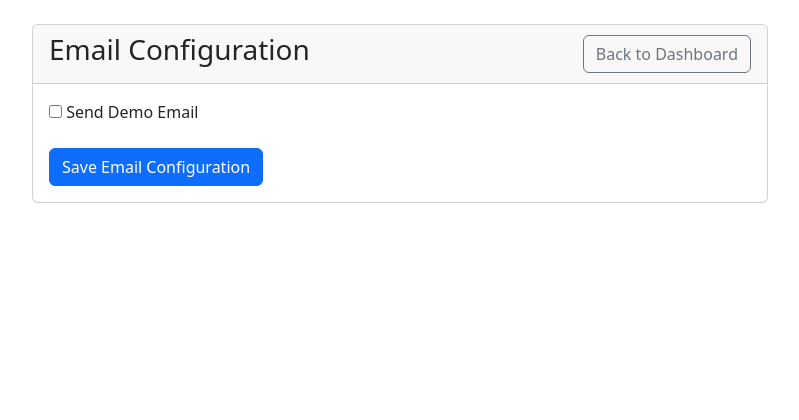
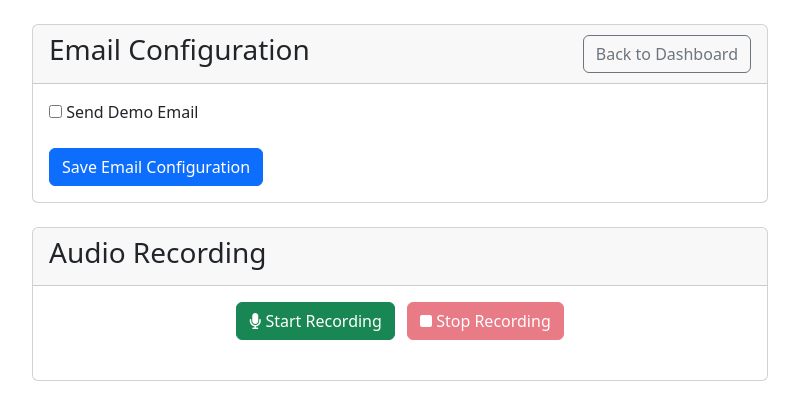
Before and after one commit to pmpmtj/Voice-Diary-WebApp, a Django app: page /email-config/ in a window 1280 px wide. Shown: the part 56-476 px from the top of the page, without its empty margins (240-1039 px from the left). Run offline with Django 4.2, Linux system fonts and the light colour scheme; the visitor is signed in with stand-in values (Sample User, id 1).

Commit message:
add demo recording capability to email-config page

```diff
--- a/scheduler_control/templates/scheduler_control/email_config.html
+++ b/scheduler_control/templates/scheduler_control/email_config.html
@@ -3,7 +3,8 @@
 {% block content %}
 <div class="row">
     <div class="col-md-8 mx-auto">
-        <div class="card">
+        <!-- Email Configuration Card -->
+        <div class="card mb-4">
             <div class="card-header d-flex justify-content-between align-items-center">
                 <h3>Email Configuration</h3>
                 <a href="{% url 'dashboard' %}" class="btn btn-outline-secondary">Back to Dashboard</a>
@@ -43,6 +44,40 @@
                 </form>
             </div>
         </div>
+
+        <!-- Recording Card -->
+        <div class="card">
+            <div class="card-header">
+                <h3>Audio Recording</h3>
+            </div>
+            <div class="card-body">
+                <div class="text-center mb-4">
+                    <button id="startRecord" class="btn btn-success me-2">
+                        <i class="fas fa-microphone"></i> Start Recording
+                    </button>
+                    <button id="stopRecord" class="btn btn-danger" disabled>
+                        <i class="fas fa-stop"></i> Stop Recording
+                    </button>
+                </div>
+
+                <div class="progress mb-3" style="display: none;">
+                    <div class="progress-bar progress-bar-striped progress-bar-animated"
+                         role="progressbar" style="width: 0%"></div>
+                </div>
+
+                <div id="recordingStatus" class="alert alert-info" style="display: none;">
+                    Recording in progress...
+                </div>
+
+                <div id="audioPreview" class="mt-3" style="display: none;">
+                    <h5>Preview Recording</h5>
+                    <audio id="audioPlayer" controls class="w-100"></audio>
+                    <button id="sendRecording" class="btn btn-primary mt-2">
+                        <i class="fas fa-paper-plane"></i> Send Recording
+                    </button>
+                </div>
+            </div>
+        </div>
     </div>
 </div>
 {% endblock %}
@@ -50,6 +85,7 @@
 {% block extra_js %}
 <script>
 document.addEventListener('DOMContentLoaded', function() {
+    // Email configuration form handling
     const emailConfigForm = document.getElementById('email-config-form');
     const sendDemoEmailCheckbox = document.getElementById('send-demo-email');
     const emailFields = document.getElementById('email-fields');
@@ -99,6 +135,101 @@ document.addEventListener('DOMContentLoaded', function() {
             alert('An error occurred while updating the email configuration.');
         });
     });
+
+    // Recording functionality
+    let mediaRecorder;
+    let audioChunks = [];
+    let recordingStartTime;
+    let progressInterval;
+
+    const startButton = document.getElementById('startRecord');
+    const stopButton = document.getElementById('stopRecord');
+    const progressBar = document.querySelector('.progress');
+    const progressBarInner = document.querySelector('.progress-bar');
+    const recordingStatus = document.getElementById('recordingStatus');
+    const audioPreview = document.getElementById('audioPreview');
+    const audioPlayer = document.getElementById('audioPlayer');
+    const sendRecordingButton = document.getElementById('sendRecording');
+
+    async function startRecording() {
+        try {
+            const stream = await navigator.mediaDevices.getUserMedia({ audio: true });
+            mediaRecorder = new MediaRecorder(stream);
+            audioChunks = [];
+
+            mediaRecorder.ondataavailable = (event) => {
+                audioChunks.push(event.data);
+            };
+
+            mediaRecorder.onstop = () => {
+                const audioBlob = new Blob(audioChunks, { type: 'audio/wav' });
+                const audioUrl = URL.createObjectURL(audioBlob);
+                audioPlayer.src = audioUrl;
+                audioPreview.style.display = 'block';
+                stopButton.disabled = true;
+                startButton.disabled = false;
+                progressBar.style.display = 'none';
+                recordingStatus.style.display = 'none';
+                clearInterval(progressInterval);
+            };
+
+            mediaRecorder.start();
+            recordingStartTime = Date.now();
+            startButton.disabled = true;
+            stopButton.disabled = false;
+            progressBar.style.display = 'block';
+            recordingStatus.style.display = 'block';
+
+            // Update progress bar
+            progressInterval = setInterval(() => {
+                const duration = (Date.now() - recordingStartTime) / 1000;
+                const progress = Math.min((duration / 300) * 100, 100); // Max 5 minutes
+                progressBarInner.style.width = `${progress}%`;
+            }, 1000);
+
+        } catch (error) {
+            console.error('Error accessing microphone:', error);
+            alert('Error accessing microphone. Please ensure you have granted microphone permissions.');
+        }
+    }
+
+    function stopRecording() {
+        if (mediaRecorder && mediaRecorder.state !== 'inactive') {
+            mediaRecorder.stop();
+            mediaRecorder.stream.getTracks().forEach(track => track.stop());
+        }
+    }
+
+    function sendRecording() {
+        const audioBlob = new Blob(audioChunks, { type: 'audio/wav' });
+        const formData = new FormData();
+        formData.append('audio', audioBlob);
+
+        fetch('{% url "process_audio" %}', {
+            method: 'POST',
+            headers: {
+                'X-CSRFToken': document.querySelector('[name=csrfmiddlewaretoken]').value
+            },
+            body: formData
+        })
+        .then(response => response.json())
+        .then(data => {
+            if (data.success) {
+                alert('Recording sent successfully!');
+                audioPreview.style.display = 'none';
+            } else {
+                alert('Error: ' + data.error);
+            }
+        })
+        .catch(error => {
+            console.error('Error:', error);
+            alert('An error occurred while sending the recording.');
+        });
+    }
+
+    startButton.addEventListener('click', startRecording);
+    stopButton.addEventListener('click', stopRecording);
+    sendRecordingButton.addEventListener('click', sendRecording);
 });
 </script>
 {% endblock %}
```
Also changed, not shown: 1 other file.
